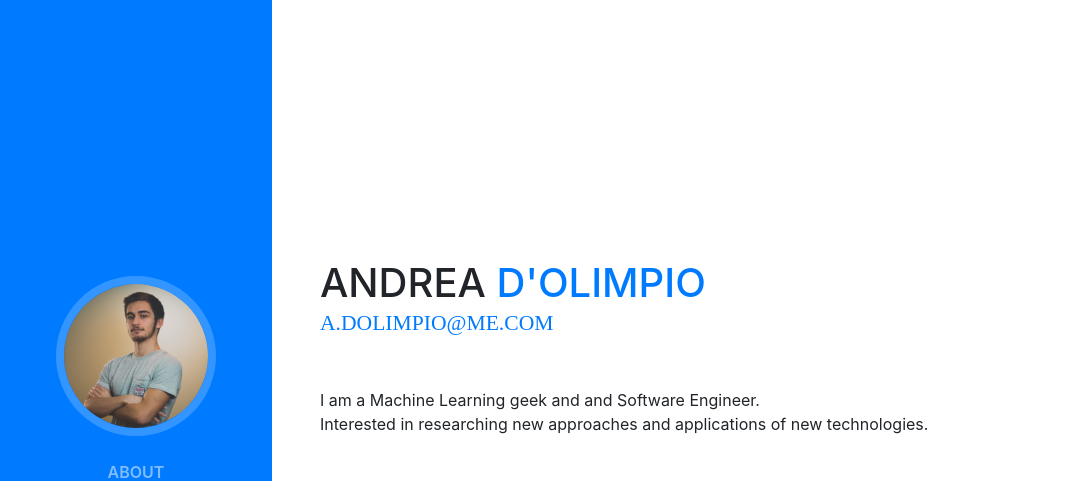
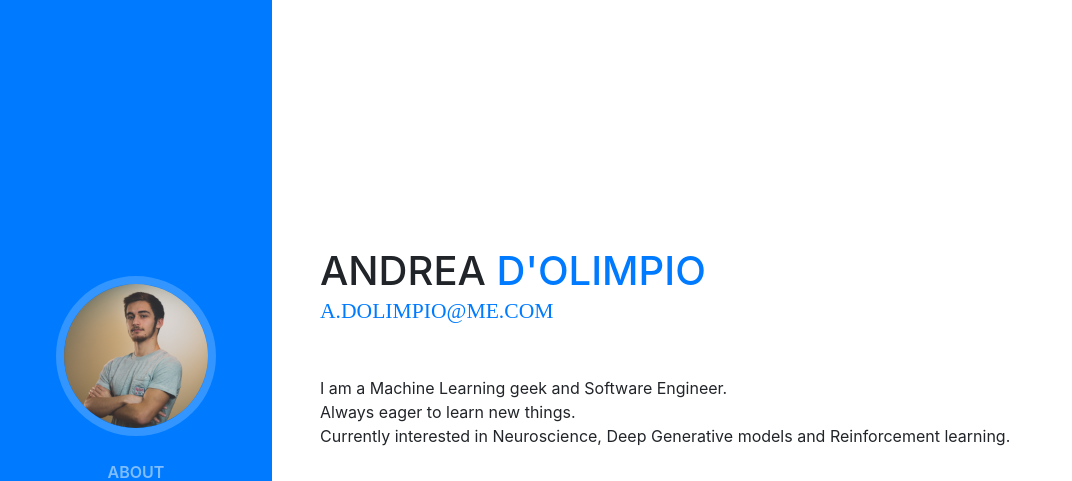
Before and after one commit to eleve11/eleve11.github.io, a website with bundled scripts: page index.html in a window 1280 px wide. Shown: the top 481 px of the page, without its empty margins (0-1072 px from the left). Built offline with nearby package versions, Linux system fonts and the light colour scheme; a web font is replaced by a local one.

Commit message:
update intro

```diff
--- a/index.html
+++ b/index.html
@@ -69,7 +69,9 @@
           <div class="subheading mb-5"><!-- 3542 Berry Street · Cheyenne Wells, CO 80810 · (317) 585-8468 · -->
             <a href="mailto:a.dolimpio@me.com">a.dolimpio@me.com</a>
           </div>
-          <p class="mb-5">I am a Machine Learning geek and and Software Engineer.<br> Interested in researching new approaches and applications of new technologies.
+          <p class="mb-5">I am a Machine Learning geek and Software Engineer.<br>
+          Always eager to learn new things.<br>
+          Currently interested in Neuroscience, Deep Generative models and Reinforcement learning.
           </p>
           <ul class="list-inline list-social-icons mb-0">
             <li class="list-inline-item">
```
